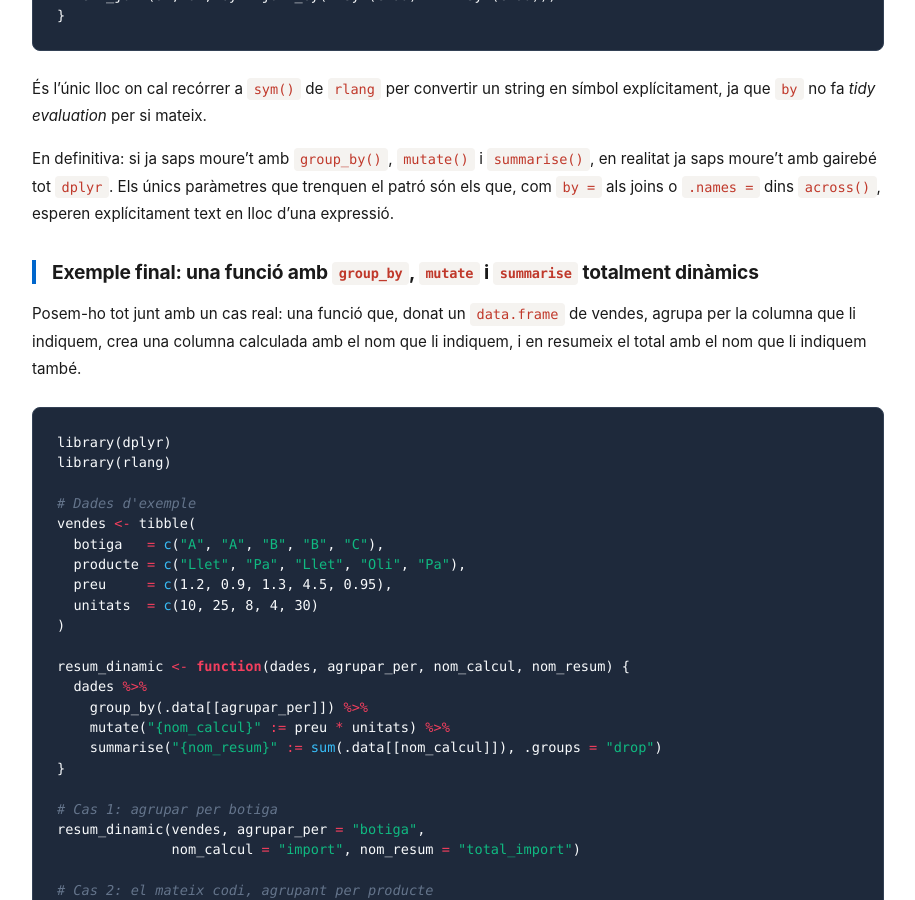
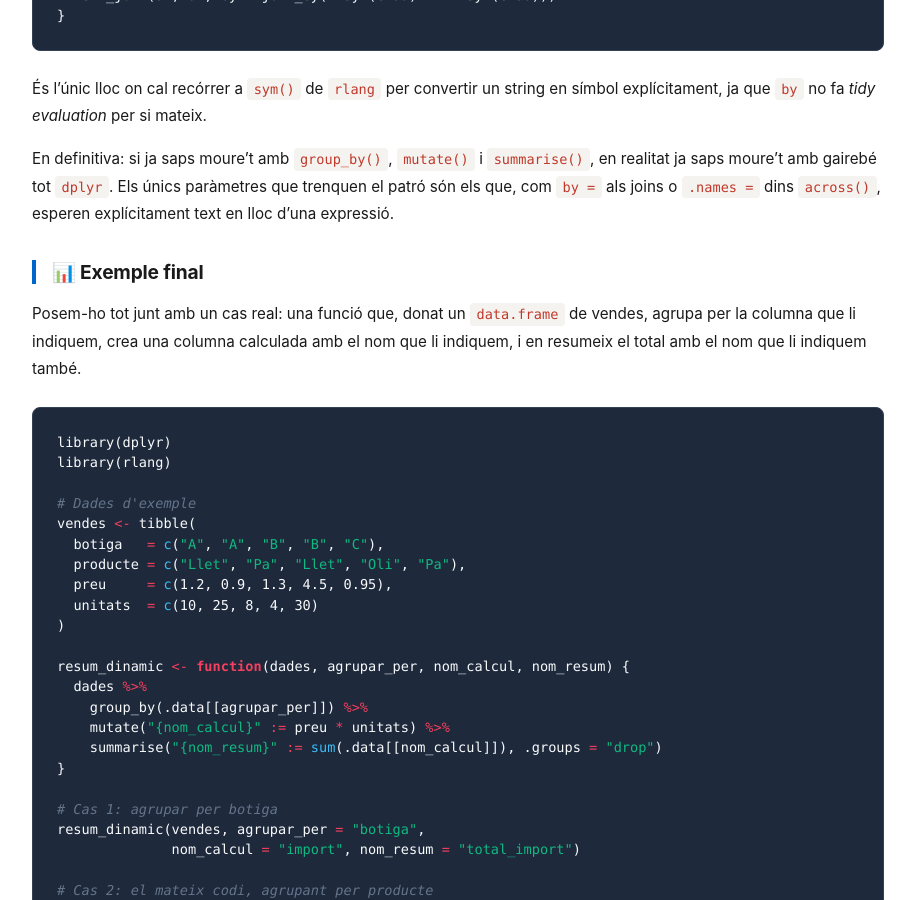
Before and after one commit to alberthr/alberthr.github.io, a Jekyll site: the page built from _posts/2026-04-22-columnes-dinamiques-dplyr.md, in a window 1280 px wide and 900 px high, scrolled down 4974 px. Shown: the whole window, without its empty margins (182-1097 px from the left). Built offline with Jekyll 4.4.1, drawn with Linux system fonts in a browser that asks for light colours; comment, search, counter and statistics services are not loaded.

Commit message:
Change section header to include emoji
Updated the section header to include an emoji and improved clarity.

```diff
--- a/_posts/2026-04-22-columnes-dinamiques-dplyr.md
+++ b/_posts/2026-04-22-columnes-dinamiques-dplyr.md
@@ -175,7 +175,7 @@ unir_per2 <- function(d1, d2, clau) {
 
 En definitiva: si ja saps moure't amb `group_by()`, `mutate()` i `summarise()`, en realitat ja saps moure't amb gairebé tot `dplyr`. Els únics paràmetres que trenquen el patró són els que, com `by =` als joins o `.names =` dins `across()`, esperen explícitament text en lloc d'una expressió.
 
-## Exemple final: una funció amb `group_by`, `mutate` i `summarise` totalment dinàmics
+## 📊 Exemple final
 
 Posem-ho tot junt amb un cas real: una funció que, donat un `data.frame` de vendes, agrupa per la columna que li indiquem, crea una columna calculada amb el nom que li indiquem, i en resumeix el total amb el nom que li indiquem també.
 
```
